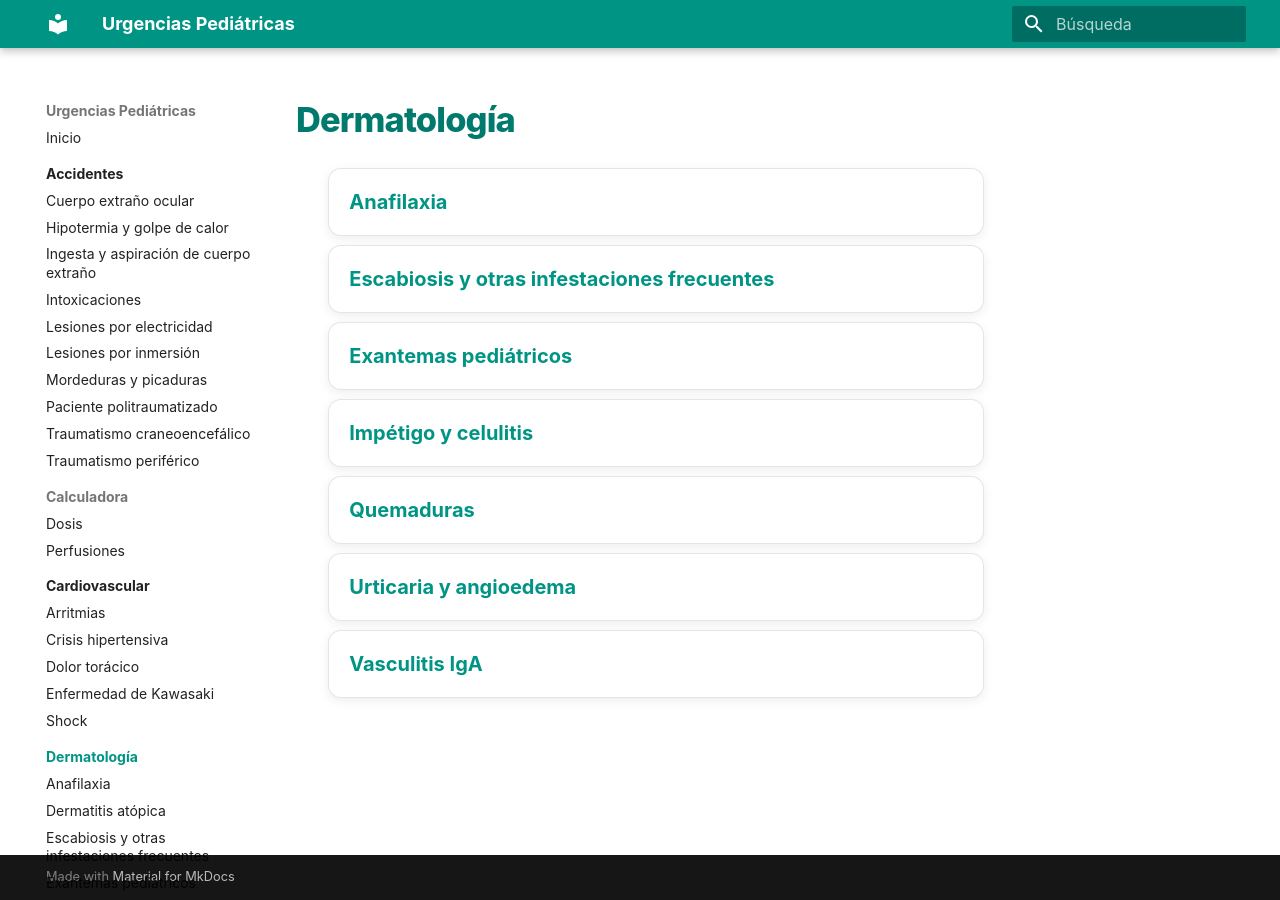
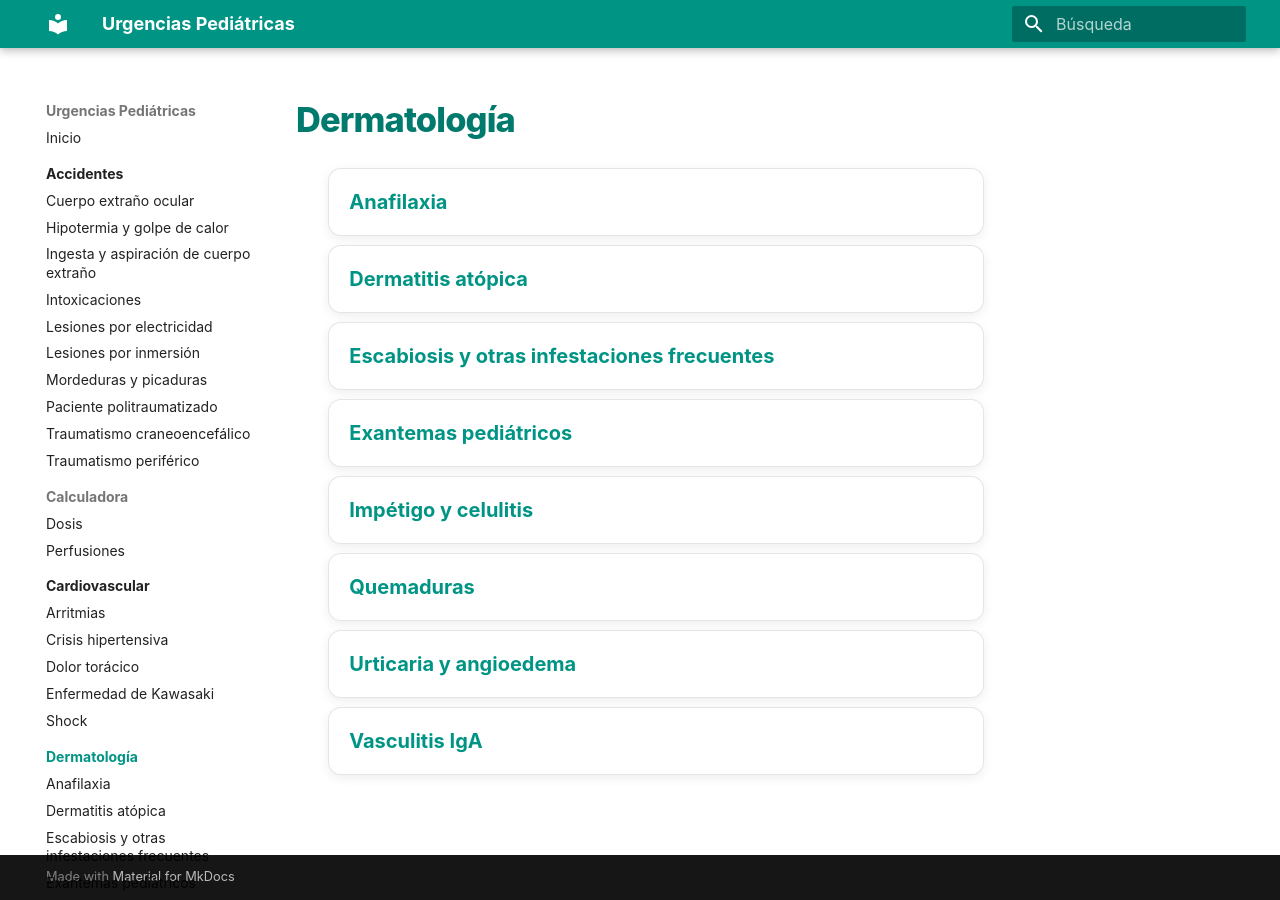
Before and after one commit to gonzaloares/urgencias-pediatricas, an MkDocs documentation site: the page built from docs/dermatologia/index.md, in a window 1280 px wide. Built offline with MkDocs 1.6.1 and Material for MkDocs 9.7.7, drawn with Linux system fonts in a browser that asks for light colours.

```diff
--- a/docs/dermatologia/index.md
+++ b/docs/dermatologia/index.md
@@ -3,6 +3,7 @@
 <div class="protocol-index" markdown="1">
 
 - [Anafilaxia](../alergia/anafilaxia.md)
+- [Dermatitis atópica](dermatitis-atopica.md)
 - [Escabiosis y otras infestaciones frecuentes](escabiosis-infestaciones.md)
 - [Exantemas pediátricos](exantemas.md)
 - [Impétigo y celulitis](impetigo-celulitis.md)
```
